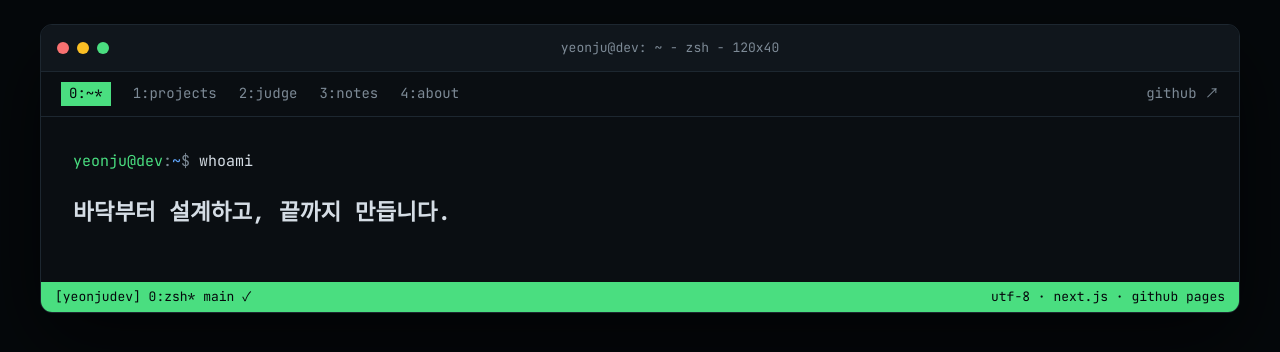
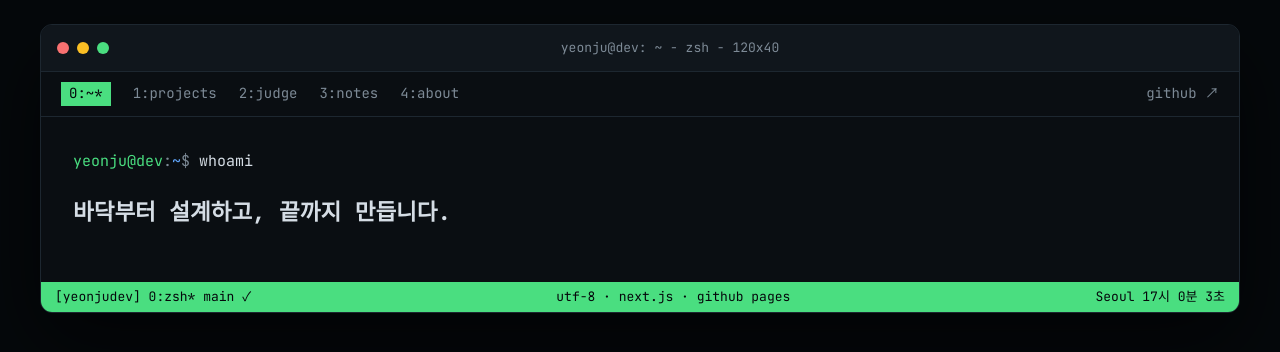
Before and after one commit to Hwang-yj03/Hwang-yj03.github.io, a Next.js app: page / in a window 1280 px wide. Shown: the top 352 px of the page. Built offline with nearby package versions, Linux system fonts and the light colour scheme; a web font is replaced by a local one.

Commit message:
feat: 상태바에 서울 실시간 시계 추가

```diff
--- /dev/null
+++ b/src/components/Clock.tsx
@@ -0,0 +1,19 @@
+"use client";
+
+import { useEffect, useState } from "react";
+
+function seoulTime() {
+    return new Date().toLocaleTimeString("ko-KR", { hour12: false, timeZone: "Asia/Seoul" });
+}
+
+export function Clock() {
+    const [time, setTime] = useState("--:--:--");
+
+    useEffect(() => {
+        setTime(seoulTime());
+        const id = setInterval(() => setTime(seoulTime()), 1000);
+        return () => clearInterval(id);
+    }, []);
+
+    return <span>Seoul {time}</span>;
+}
--- a/src/components/TerminalWindow.tsx
+++ b/src/components/TerminalWindow.tsx
@@ -1,4 +1,5 @@
 import Link from "next/link";
+import { Clock } from "./Clock";
 
 const tabs = [
     { label: "~", href: "/"},
@@ -33,6 +34,7 @@ export function TerminalWindow({ children }: { children: React.ReactNode }) {
                 <footer className="statusbar">
                     <span>[yeonjudev] 0:zsh* main ✓</span>
                     <span>utf-8 · next.js · github pages</span>
+                    <Clock />
                 </footer>
             </div>
         </div>
```
